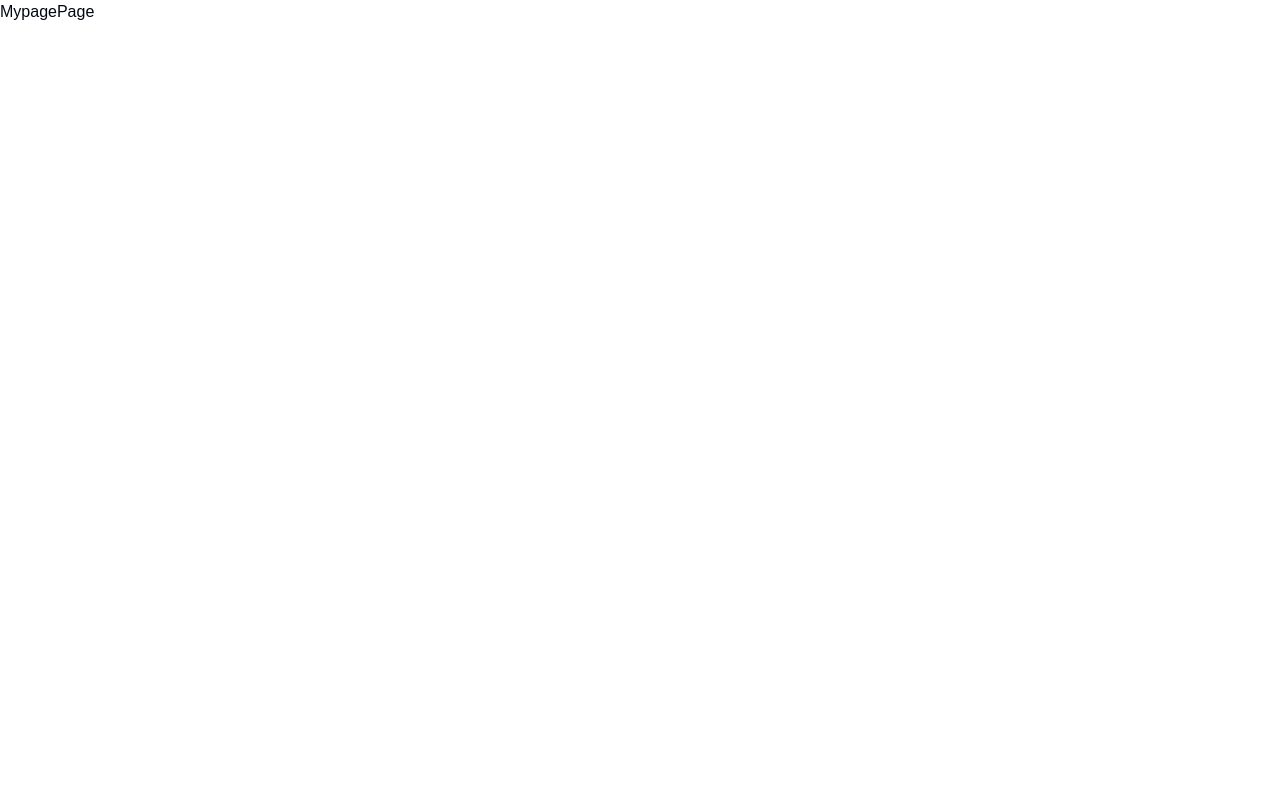
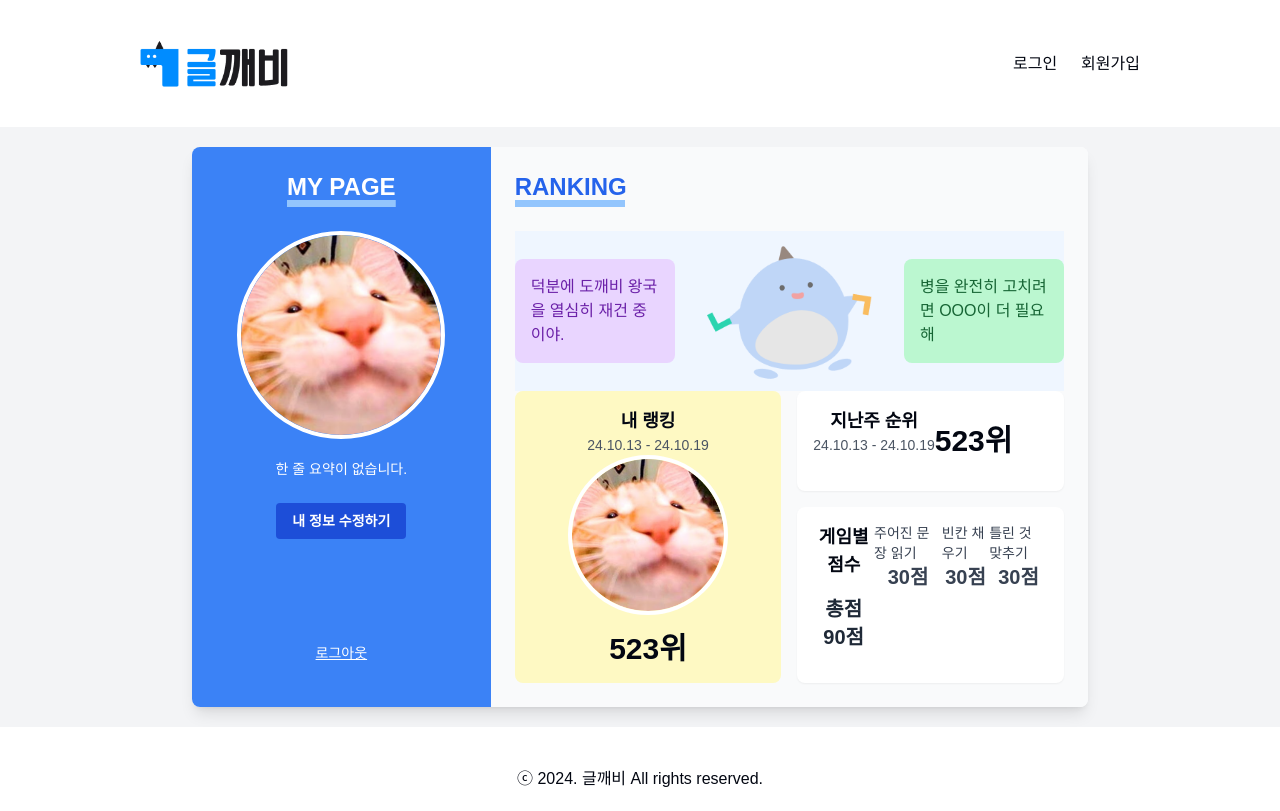
Before and after one commit to dev-rjw/geul-kkae-bi, a Next.js app: page /mypage in a window 1280 px wide. Built offline with nearby package versions, Linux system fonts and the light colour scheme; no server answers.

Commit message:
feat: 마이페이지 html, css 구성 및 내 정보 연결

```diff
--- a/src/app/mypage/page.tsx
+++ b/src/app/mypage/page.tsx
@@ -1,7 +1,167 @@
-import React from 'react';
+'use client';
+import Footer from '@/components/Footer';
+import Header from '@/components/Header';
+import { useAuth } from '@/queries/useAuth';
+import { fetchCurrentUserInfo } from '@/util/user/client-action';
+import Image from 'next/image';
+import { useEffect, useState } from 'react';
+import SAMPLE from '../../img/sample.png';
+import KKAEBI from '../../img/kkae-bi.png';
 
-const MypagePage = () => {
-  return <div>MypagePage</div>;
+export type User = {
+  user_id: string;
+  nickname: string;
+  introduction: string | null;
+  image: string | null;
+  email: string;
+  created_at: string;
 };
 
-export default MypagePage;
+function MyPage() {
+  const [user, setUser] = useState<User>();
+  const { data } = useAuth();
+
+  useEffect(() => {
+    if (data) {
+      const email = data?.user_metadata.email;
+      fetchCurrentUserInfo(email).then((elemant) => setUser(elemant));
+    }
+  }, [data]);
+
+  return (
+    <>
+      <Header />
+      <div className='flex justify-center items-center min-h-[75vh] bg-gray-100'>
+        {/* 전체 박스 */}
+        <div className='flex flex-wrap lg:flex-nowrap w-full max-w-4xl bg-white rounded-lg shadow-lg overflow-hidden'>
+          {/* 프로필 섹션 */}
+          <div className='bg-blue-500 text-white w-full lg:w-1/3 p-6 flex flex-col items-center'>
+            {/* 프로필 제목 */}
+            <h2 className='text-2xl font-bol mb-6 text-white font-bold inline-block bg-gradient-to-r from-blue-300 to-blue-300 bg-no-repeat bg-[length:100%_0.3em] bg-bottom pb-1'>
+              MY PAGE
+            </h2>
+            {/* 프로필 이미지 */}
+            <div className='w-52 h-52 rounded-full overflow-hidden border-4 border-white mb-4'>
+              <Image
+                src={user?.image ? user?.image : SAMPLE}
+                alt='Profile'
+                width={200}
+                height={200}
+              />
+            </div>
+            <h2 className='text-xl font-bold'>{user?.nickname}</h2>
+            <p className='text-sm mb-1'>{user?.email}</p>
+            <p className='text-sm text-center mb-6'>
+              {user?.introduction?.trim() ? user?.introduction?.trim() : '한 줄 요약이 없습니다.'}
+            </p>
+            <button className='bg-blue-700 text-sm font-semibold py-2 px-4 rounded mb-2'>내 정보 수정하기</button>
+            <button className='text-sm underline mt-[6rem]'>로그아웃</button>
+          </div>
+
+          {/* 랭킹 섹션 */}
+          <div className='w-full lg:w-2/3 p-6 bg-gray-50 flex flex-col'>
+            {/* 랭킹 제목 */}
+            <h2 className='text-2xl font-bold text-blue-600 mb-6 w-[110px] inline-block bg-gradient-to-r from-blue-300 to-blue-300 bg-no-repeat bg-[length:100%_0.3em] bg-bottom pb-1'>
+              RANKING
+            </h2>
+
+            {/* 캐릭터와 말풍선 */}
+            <div className='flex justify-center items-center h-[20vh] bg-blue-50'>
+              <div className='relative'>
+                <div className='bg-purple-200 text-purple-800 p-4 rounded-lg w-40'>
+                  덕분에 도깨비 왕국을 열심히 재건 중이야.
+                </div>
+                <div className='absolute left-0 top-1/2 transform -translate-y-1/2 -translate-x-2'>
+                  <svg
+                    className='text-purple-200 w-6 h-6'
+                    viewBox='0 0 24 24'
+                    fill='currentColor'
+                  >
+                    <path d='M24 12l-8-8v4H8v8h8v4z' />
+                  </svg>
+                </div>
+              </div>
+
+              <div className='relative mx-8'>
+                <Image
+                  src={KKAEBI}
+                  alt='Character'
+                  width={180}
+                  height={180}
+                />
+              </div>
+
+              <div className='relative'>
+                <div className='bg-green-200 text-green-800 p-4 rounded-lg w-40'>
+                  병을 완전히 고치려면 OOO이 더 필요해
+                </div>
+                <div className='absolute right-0 top-1/2 transform -translate-y-1/2 translate-x-2'>
+                  <svg
+                    className='text-green-200 w-6 h-6'
+                    viewBox='0 0 24 24'
+                    fill='currentColor'
+                  >
+                    <path d='M0 12l8-8v4h8v8H8v4z' />
+                  </svg>
+                </div>
+              </div>
+            </div>
+
+            {/* 랭킹 정보 */}
+            <div className='grid grid-cols-2 gap-4'>
+              {/* 내 랭킹 */}
+              <div className='row-span-2 bg-yellow-100 p-4 rounded-lg text-center'>
+                <h3 className='text-lg font-semibold'>내 랭킹</h3>
+                <p className='text-sm text-gray-600'>24.10.13 - 24.10.19</p>
+                <div className='w-40 h-40 rounded-full overflow-hidden border-4 border-white mb-4 justify-self-center'>
+                  <Image
+                    src={user?.image ? user?.image : SAMPLE}
+                    alt='Profile'
+                    width={196}
+                    height={196}
+                  />
+                </div>
+                <div className='mt-4 text-3xl font-bold'>523위</div>
+              </div>
+
+              {/* 지난주 순위 */}
+              <div className='flex bg-white p-4 rounded-lg text-center shadow-sm'>
+                <div>
+                  <h3 className='text-lg font-semibold'>지난주 순위</h3>
+                  <p className='text-sm text-gray-600'>24.10.13 - 24.10.19</p>
+                </div>
+                <div className='mt-4 text-3xl font-bold'>523위</div>
+              </div>
+
+              {/* 게임별 점수 */}
+              <div className='flex bg-white p-4 rounded-lg shadow-sm'>
+                <div>
+                  <h3 className='text-lg font-semibold text-center mb-2'>게임별 점수</h3>
+                  <div className='text-center mt-4 text-xl font-bold text-gray-800'>총점 90점</div>
+                </div>
+
+                <div className='flex justify-between text-gray-700'>
+                  <div className='flex flex-col items-center'>
+                    <span className='text-sm'>주어진 문장 읽기</span>
+                    <span className='text-xl font-bold'>30점</span>
+                  </div>
+                  <div className='flex flex-col items-center'>
+                    <span className='text-sm'>빈칸 채우기</span>
+                    <span className='text-xl font-bold'>30점</span>
+                  </div>
+                  <div className='flex flex-col items-center'>
+                    <span className='text-sm'>틀린 것 맞추기</span>
+                    <span className='text-xl font-bold'>30점</span>
+                  </div>
+                </div>
+              </div>
+            </div>
+          </div>
+        </div>
+      </div>
+      <Footer />
+    </>
+  );
+}
+
+export default MyPage;
--- a/src/util/user/client-action.ts
+++ b/src/util/user/client-action.ts
@@ -1,3 +1,4 @@
+import { User } from '@/app/mypage/page';
 import { createClient } from '../supabase/client';
 
 // 이메일 중복확인
@@ -23,3 +24,11 @@ export const checkNicknameExists = async (nickname: string) => {
 
   return data && data.length > 0;
 };
+
+// 현재 사용자 정보 조회
+export const fetchCurrentUserInfo = async (email: string) => {
+  const supabase = createClient();
+  const { data } = await supabase.from('user').select('*').eq('email', email).single();
+
+  return data as User;
+};
```
Also changed, not shown: src/img/kkae-bi.png (added), src/img/sample.png (added).
